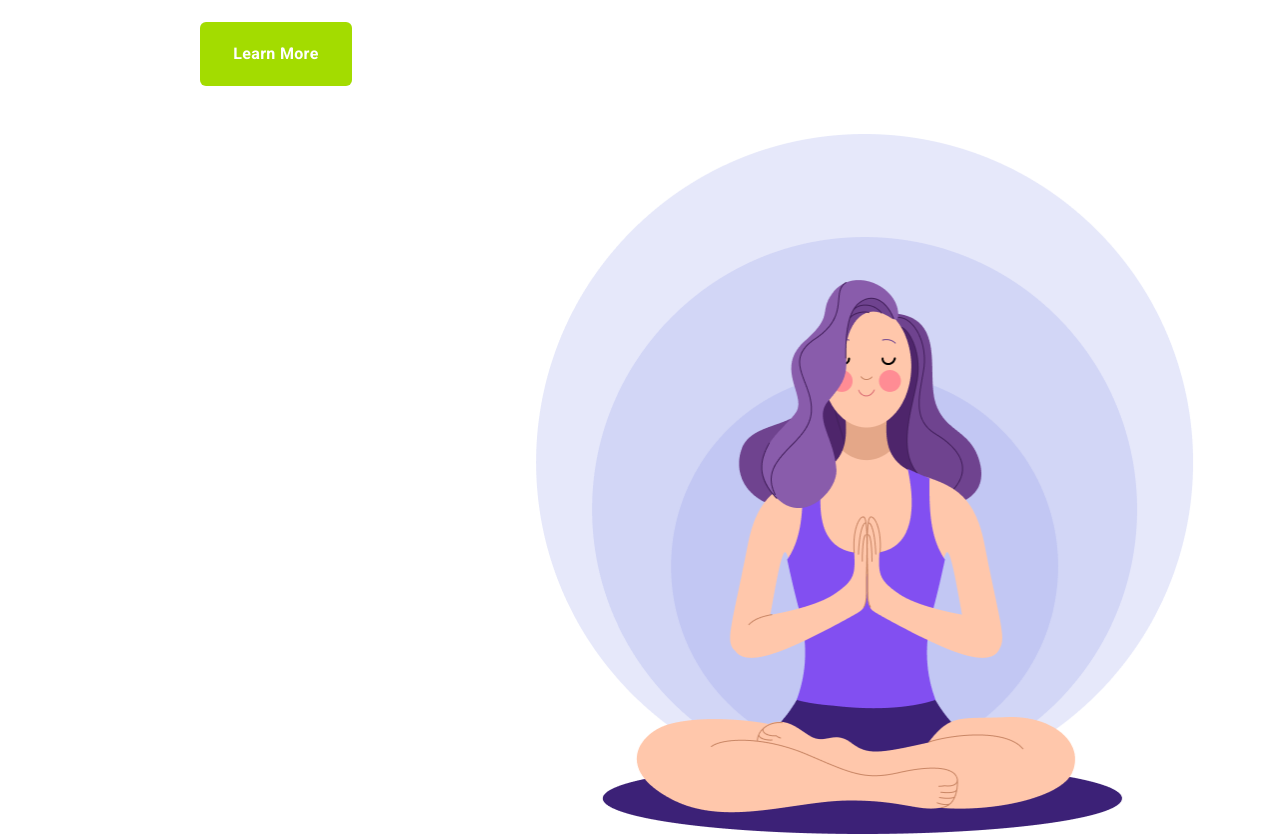
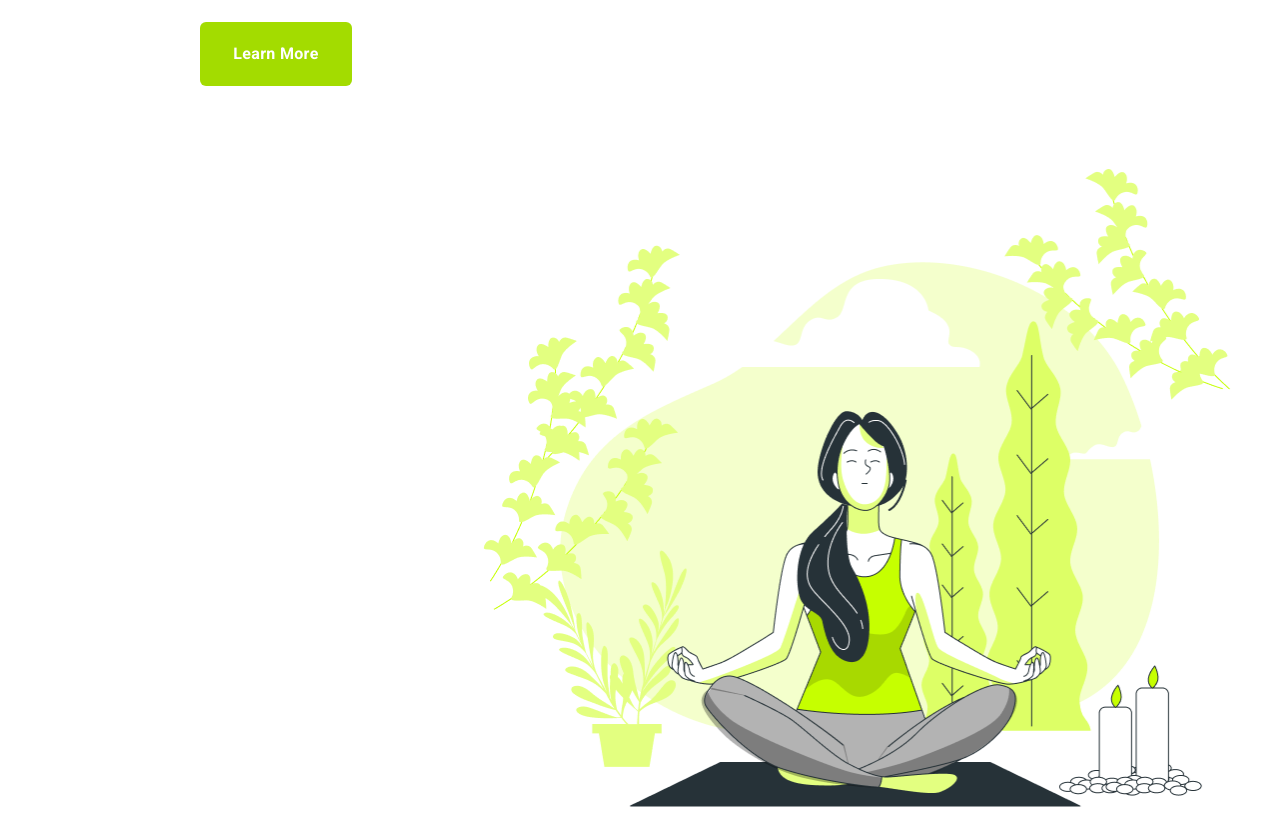
Before and after one commit to Patrick-Svensson/code-figma-exercise, a plain HTML site: page frame-nine.html in a window 1280 px wide. Shown: the part 580-1414 px from the top of the page. After the commit the page ends 1387 px from the top, so only its background shows below. Drawn offline with Linux system fonts and the light colour scheme; a web font is replaced by a local one.

Commit message:
Change image.

```diff
--- a/frame-nine.html
+++ b/frame-nine.html
@@ -30,7 +30,7 @@
 
         <!-------- images -------->
         <section>
-            <img src="images/purple-girl.png" alt="Image of a girl meditating" class="main-img">
+            <img src="images/lime-girl.png" alt="Image of a girl meditating" class="main-img">
         </section>
     </main>
     <!------- /.images-------->
--- a/styles/frame-nine.css
+++ b/styles/frame-nine.css
@@ -91,10 +91,9 @@
 /* ------ Images ------ */
 
 .main-img {
-    position: relative;
     float: right;
-    width: 658px;
-    height: 700px;
-    margin-top: 48px;
-    margin-right: 86px;
+    width: 756px;
+    height: 638px;
+    margin-top: 83px;
+    margin-right: 42px;
 }
```
Also changed, not shown: images/lime-girl.png (added).
